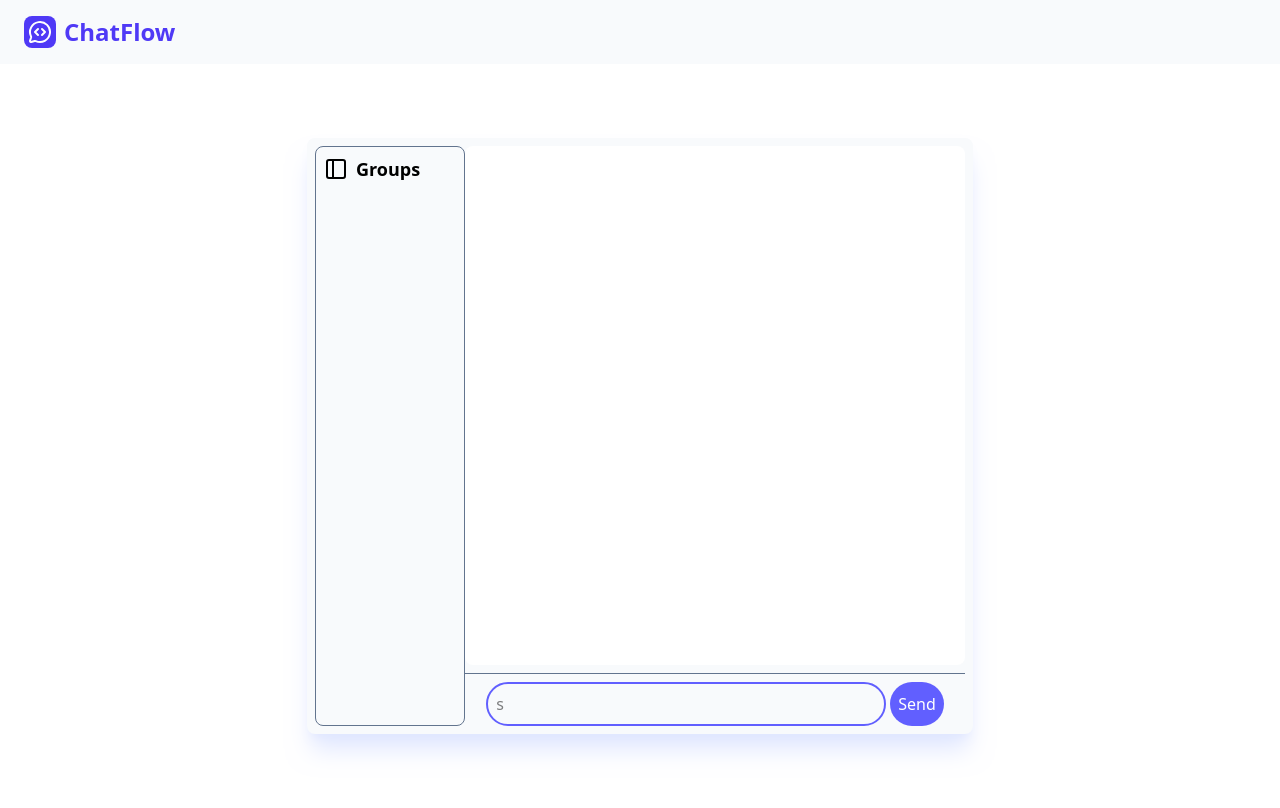
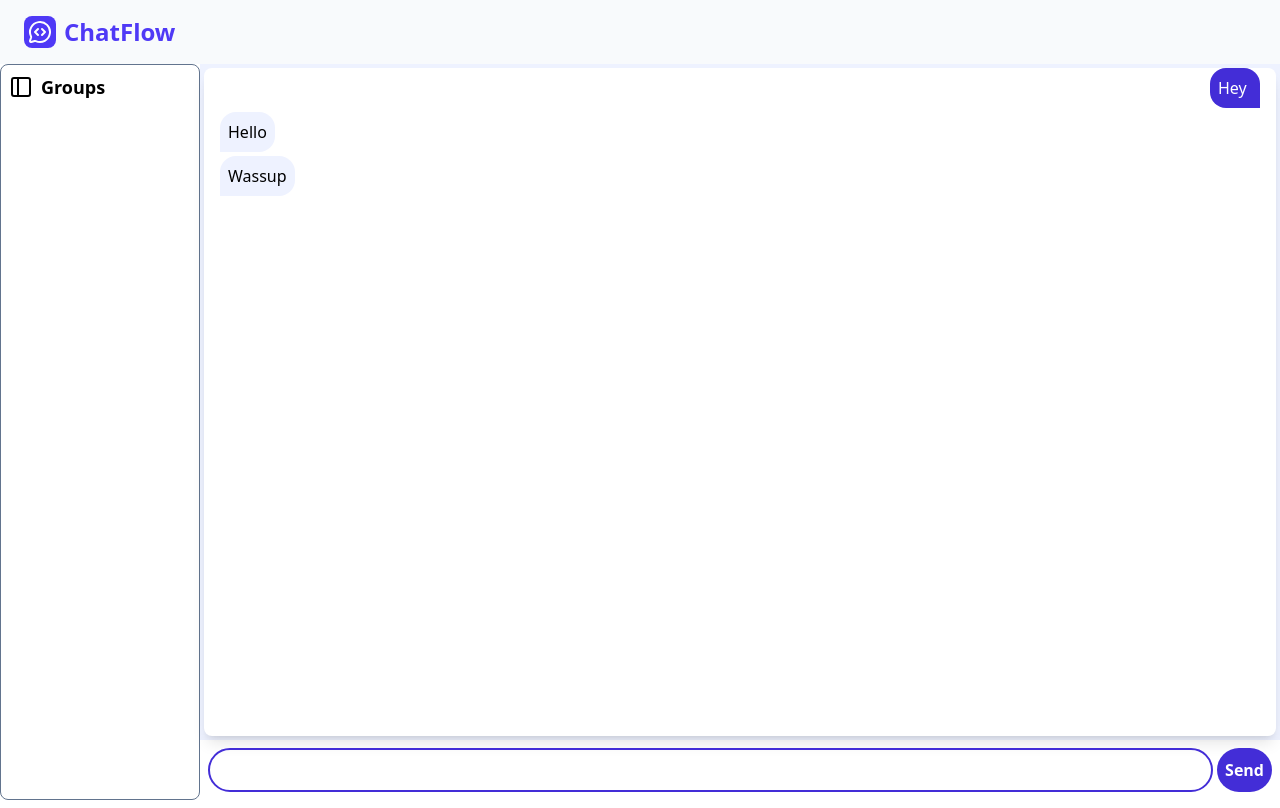
Before and after one commit to ddennis18/realtime-chatting, a React (Vite) app in the folder frontend/: page /chat in a window 1280 px wide. Built offline with nearby package versions, Linux system fonts and the light colour scheme.

Commit message:
feat: fixed the chatpage and chat container

```diff
--- a/frontend/src/components/ChatContainer.jsx
+++ b/frontend/src/components/ChatContainer.jsx
@@ -1,6 +1,34 @@
-const ChatContainer = () => {
+import { Send } from "lucide-react";
+import MessageBubble from "./MessageBubble";
+
+const ChatContainer = ({
+  messages = [
+    { message: "Hey", createdAt: "12/12/34", sender: "you" },
+    { message: "Hello", createdAt: "12/12/34", sender: "user1" },
+    { message: "Wassup", createdAt: "12/12/34", sender: "user1" },
+  ],
+}) => {
   return (
-    <div className="w-full h-full min-w-[500px] bg-white rounded-lg"></div>
+    <div className="w-full h-full min-w-[300px] flex flex-col">
+      <div className="h-full w-full p-1 bg-indigo-50">
+        <div className="h-full bg-white rounded-lg shadow-lg overflow-y-auto px-4 space-y-1">
+          {messages.map((m) => {
+            return <MessageBubble {...m} />;
+          })}
+        </div>
+      </div>
+      <div className="p-2 flex flex-row gap-1">
+        <input
+          type="text"
+          name=""
+          id=""
+          className="border-2 border-indigo-700 rounded-full w-full p-2"
+        />
+        <button className="bg-indigo-700 font-semibold text-white px-2 rounded-full ">
+          Send
+        </button>
+      </div>
+    </div>
   );
 };
 
--- a/frontend/src/pages/ChatPage.jsx
+++ b/frontend/src/pages/ChatPage.jsx
@@ -3,18 +3,10 @@ import Sidebar from "../components/Sidebar";
 
 const ChatPage = () => {
   return (
-    <div className="w-full h-[calc(100vh-56px)] flex justify-center items-center">
-      <div className="h-[80%] bg-slate-50 shadow-xl shadow-indigo-100 p-2 rounded-lg">
-        <div className="flex flex-row justify-between w-full h-full">
-          <Sidebar />
-          <div className="flex flex-col justify-between">
-            <ChatContainer/>
-            <div className="w-full flex flex-row justify-center gap-1 border-t-1 border-slate-500 pt-2 mt-2">
-              <input type="text" placeholder="s" className="border-indigo-500 border-2 rounded-full p-2 w-[80%]"  />
-              <button className="bg-indigo-500 text-white p-2 rounded-full">Send</button>
-            </div>
-          </div>
-        </div>
+    <div className="w-full h-[calc(100vh-64px)] flex flex-row">
+      <Sidebar />
+      <div className="w-full">
+        <ChatContainer />
       </div>
     </div>
   );
```
